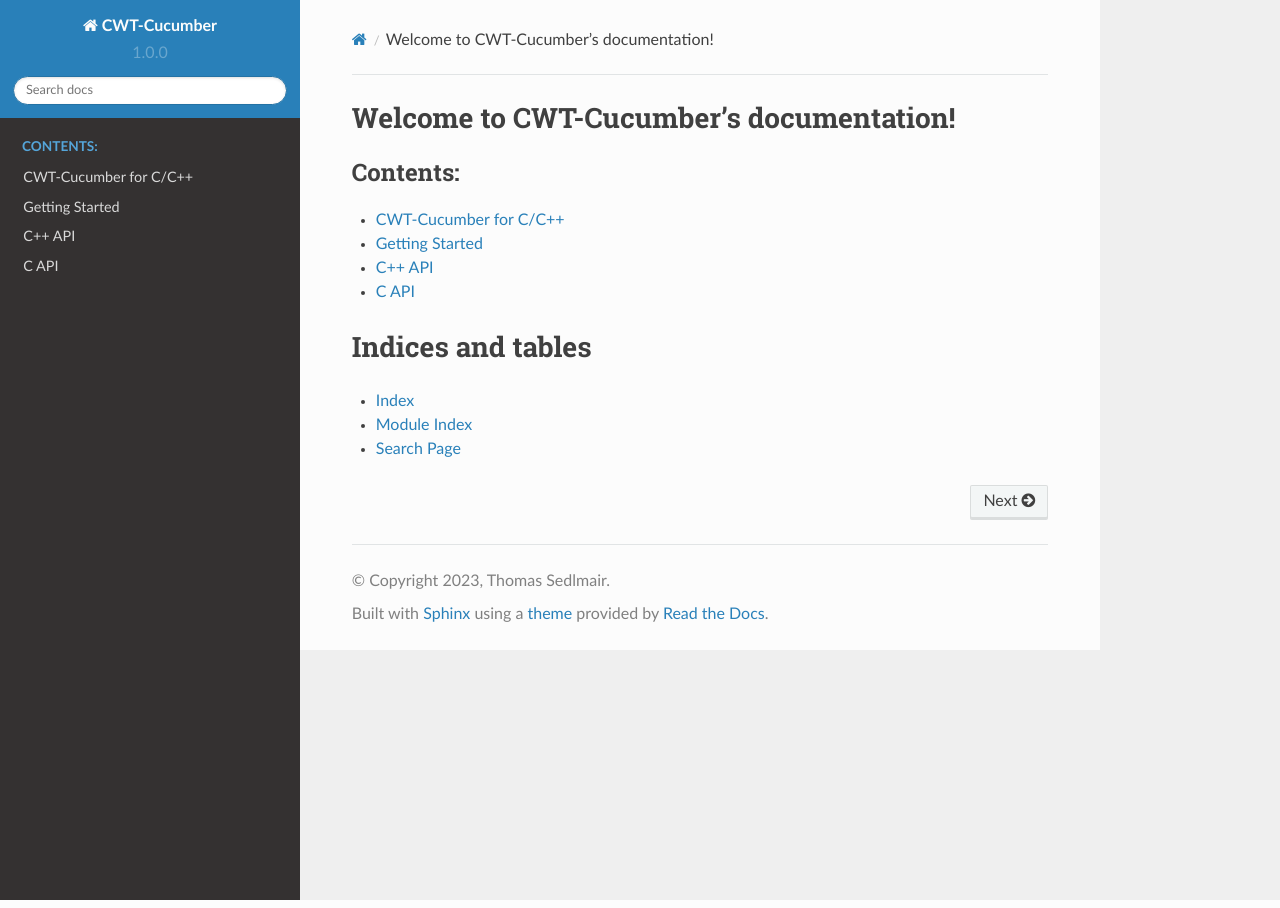
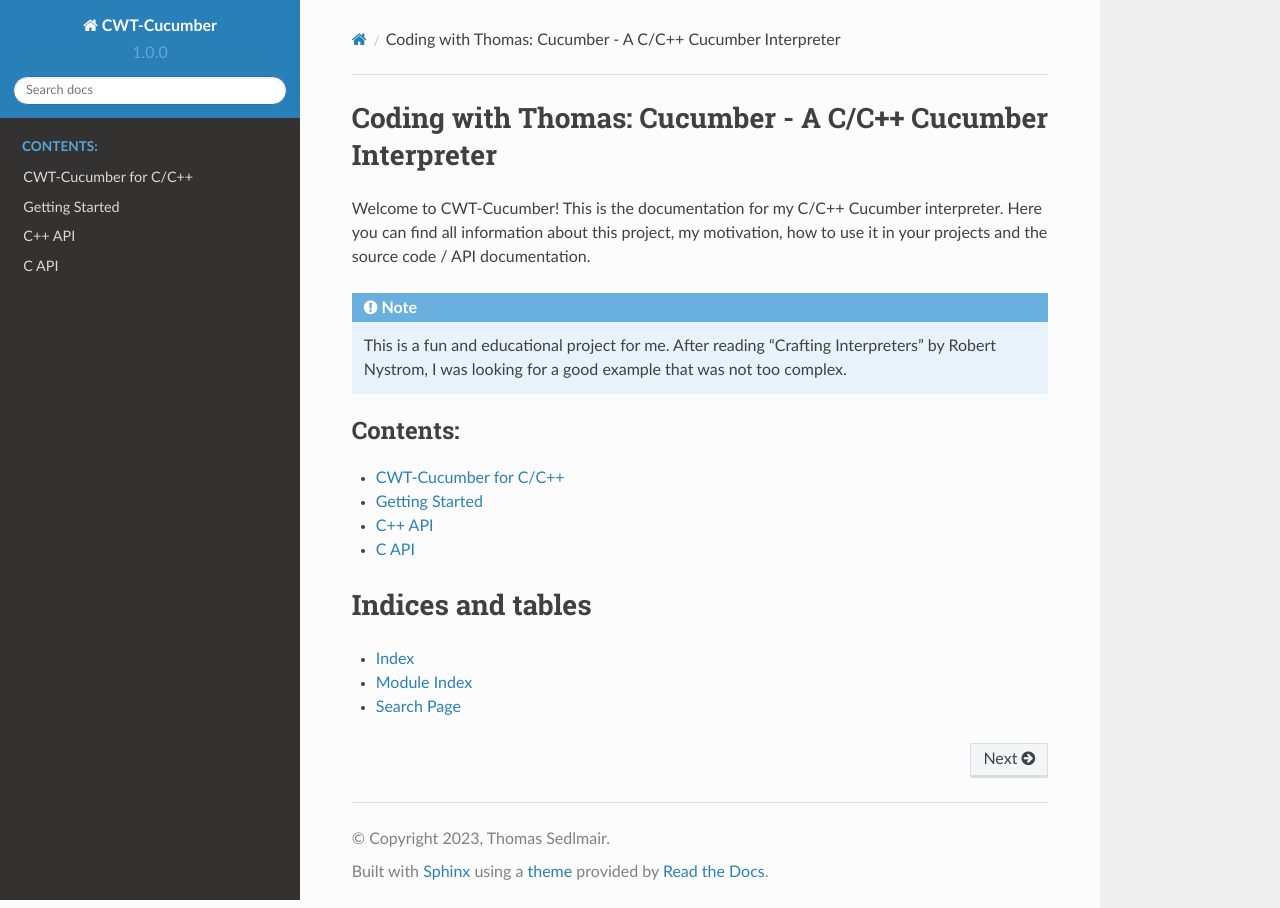
Before and after one commit to ThoSe1990/cwt-cucumber, a Sphinx documentation site: the page built from docs/index.rst, in a window 1280 px wide. Built offline with Sphinx 7.4.7 and the Read the Docs theme 2.0.0, drawn with Linux system fonts in a browser that asks for light colours.

```diff
--- a/docs/index.rst
+++ b/docs/index.rst
@@ -3,8 +3,13 @@
    You can adapt this file completely to your liking, but it should at least
    contain the root `toctree` directive.
 
-Welcome to CWT-Cucumber's documentation!
-========================================
+Coding with Thomas: Cucumber - A C/C++ Cucumber Interpreter
+===========================================================
+
+Welcome to CWT-Cucumber! This is the documentation for my C/C++ Cucumber interpreter. Here you can find all information about this project, my motivation, how to use it in your projects and the source code / API documentation.
+
+.. note::
+   This is a fun and educational project for me. After reading "Crafting Interpreters" by Robert Nystrom, I was looking for a good example that was not too complex.
 
 .. toctree::
    :maxdepth: 2
```
Also changed, not shown: README.md (+3 -3 lines), docs/chapters/00_intro.rst (+9 -0 lines), 3 other files.
